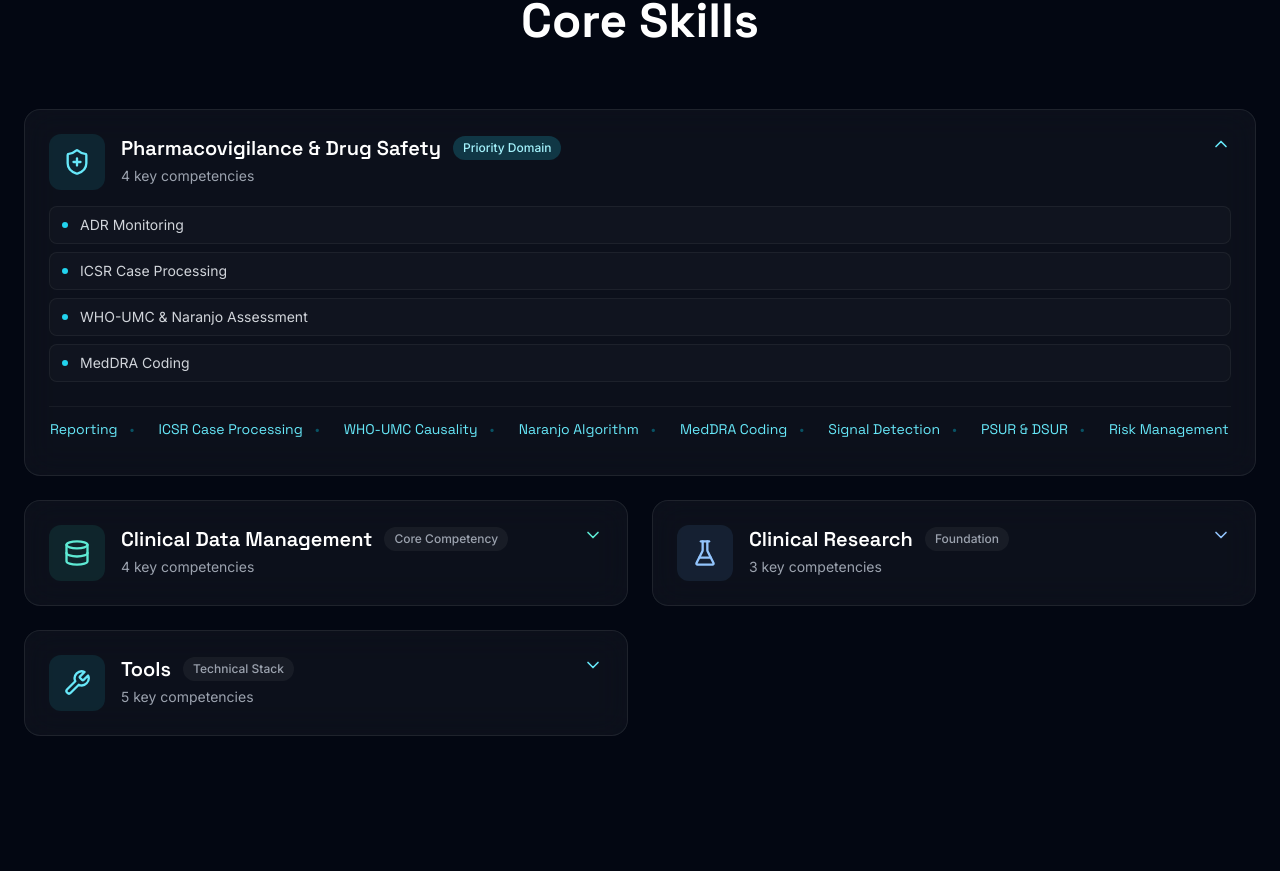
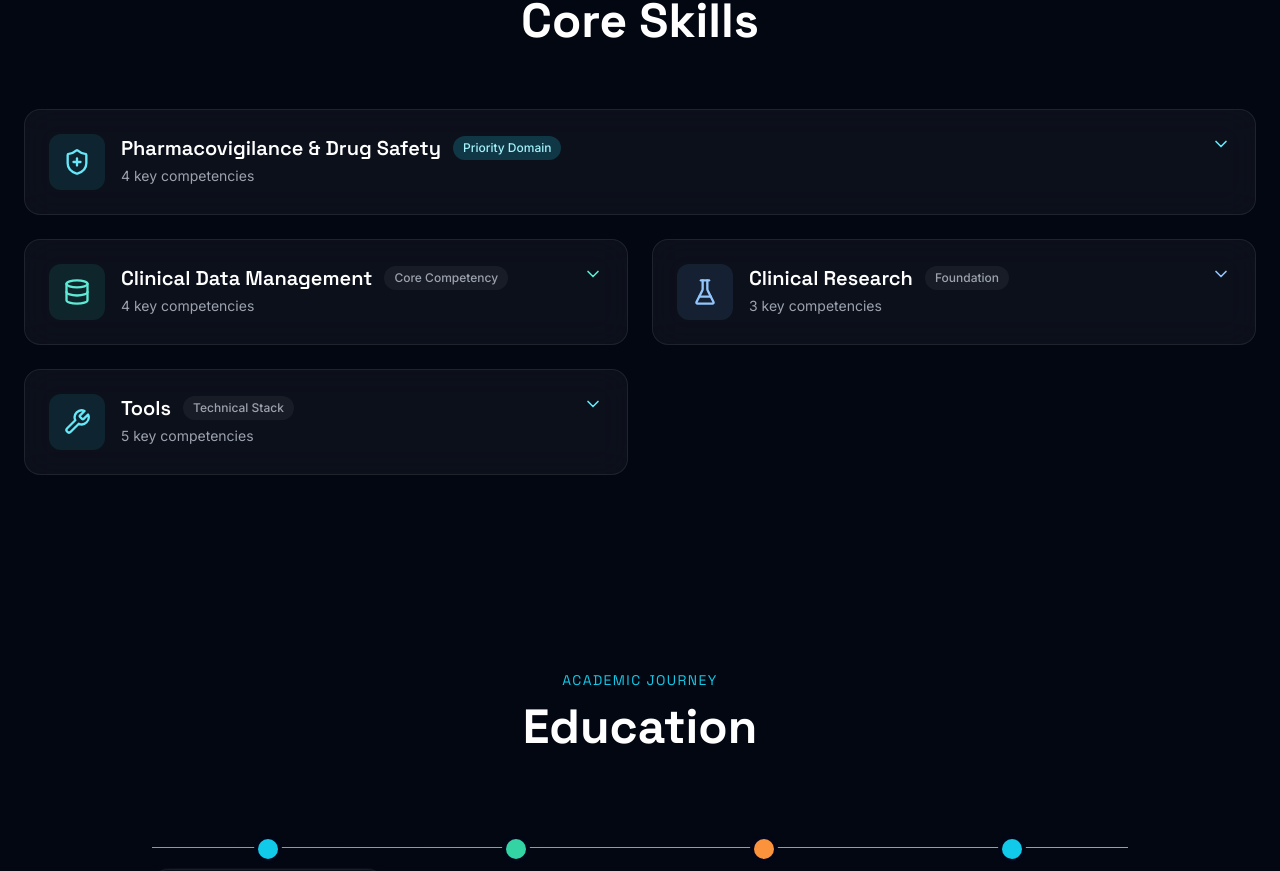
Before and after one commit to drbathrinath/drbathrinath-portfolio, a React (Vite) app: page / in a window 1280 px wide. Shown: the part 2019-2890 px from the top of the page. Built offline with nearby package versions, Linux system fonts and the light colour scheme.

Commit message:
Update skills section to open on touch/hover and close on leave

```diff
--- a/src/components/Skills.tsx
+++ b/src/components/Skills.tsx
@@ -101,8 +101,8 @@ function Marquee({ items, color }: { items: string[]; color: string }) {
 }
 
 export default function Skills() {
-  // Default PV expanded, allows smooth toggle on mobile & desktop
-  const [expanded, setExpanded] = useState<string | null>('pv');
+  // Starts with null so cards are closed by default, opens instantly on touch/hover
+  const [expanded, setExpanded] = useState<string | null>(null);
 
   return (
     <section id="skills" className="relative py-24 z-10 overflow-hidden w-full">
@@ -135,7 +135,9 @@ export default function Skills() {
                 <div className="h-full">
                   <motion.div
                     whileHover={{ scale: 1.01 }}
-                    onClick={() => setExpanded(isOpen ? null : card.id)}
+                    onMouseEnter={() => setExpanded(card.id)}
+                    onMouseLeave={() => setExpanded(null)}
+                    onTouchStart={() => setExpanded(card.id)}
                     className={`glass h-full rounded-2xl p-5 sm:p-6 border ${colors.border} ${colors.glow} transition-all duration-300 cursor-pointer relative z-10 bg-white/5 backdrop-blur-xl`}
                   >
                     <div className="flex items-start justify-between gap-4">
```
